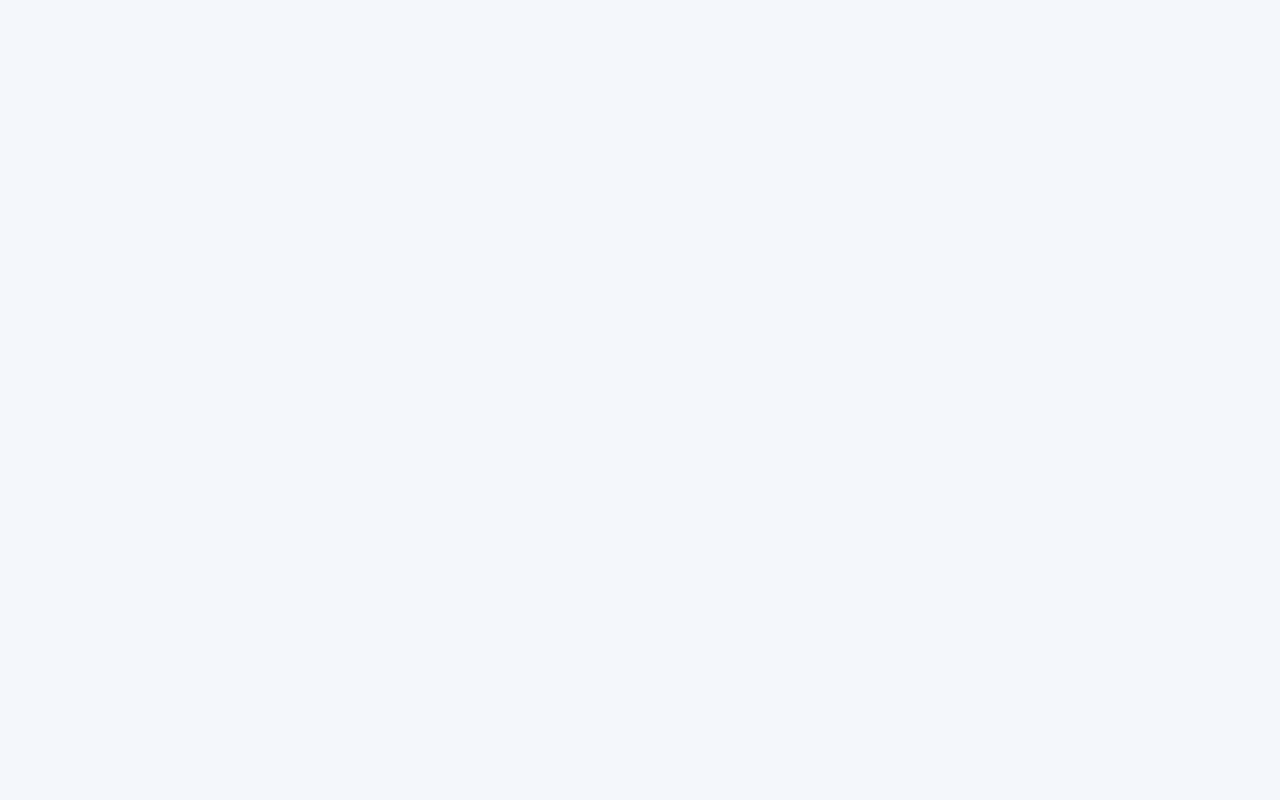
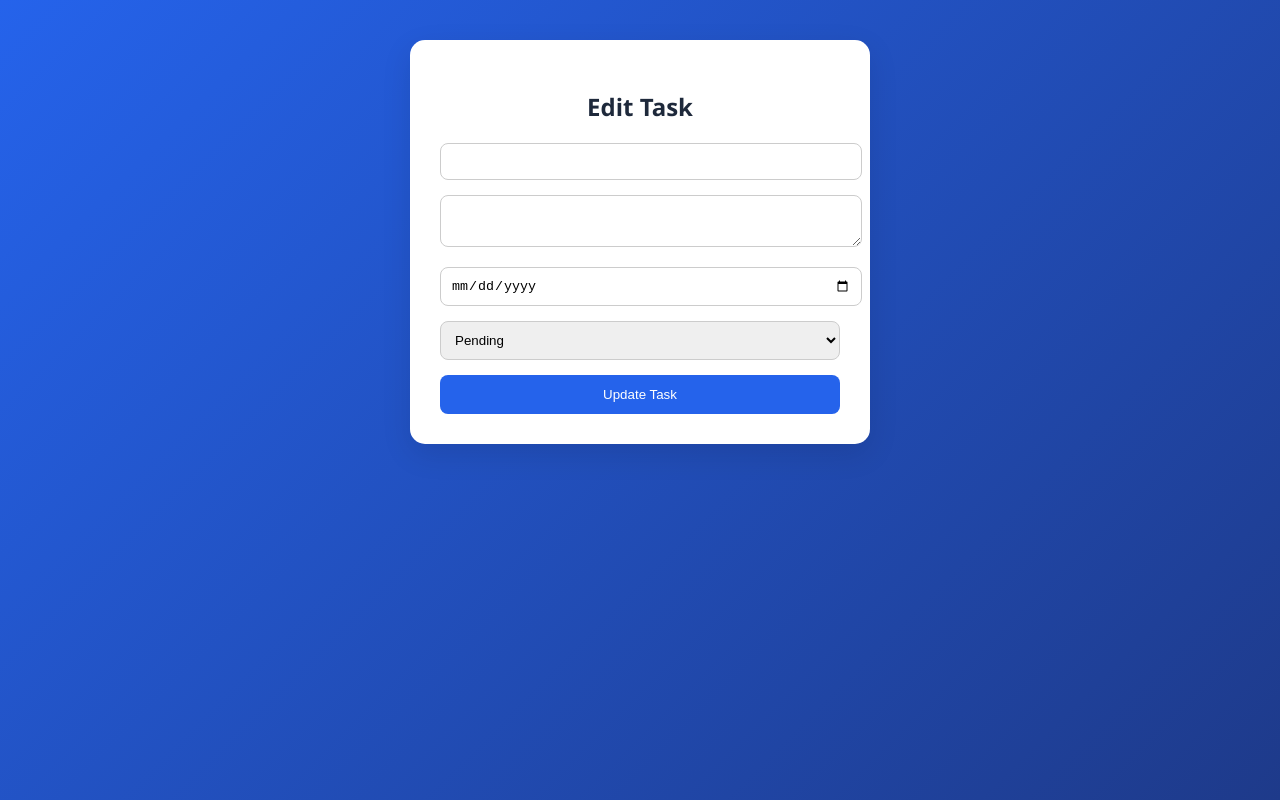
Before and after one commit to Mujakkir-96/TaskManager, a React (Create React App) app: page /edit/1 in a window 1280 px wide. Built offline with nearby package versions, Linux system fonts and the light colour scheme.

Commit message:
EditTask and Assignments Page Added

```diff
--- a/src/pages/Assignments.js
+++ b/src/pages/Assignments.js
@@ -1,11 +1,76 @@
-import React from 'react'
+import Navbar from "../components/Navbar";
+import { useState, useEffect } from "react";
 
-const Assignments = () => {
+function Assignments() {
+    const [assignments, setAssignments] = useState([]);
+    const [title, setTitle] = useState("");
+    const [subject, setSubject] = useState("");
+    const [dueDate, setDueDate] = useState("");
+
+    useEffect(() => {
+        const stored = JSON.parse(localStorage.getItem("assignments")) || [];
+        setAssignments(stored);
+    }, []);
+
+    const addAssignment = (e) => {
+        e.preventDefault();
+
+        const newAssignment = {
+            id: Date.now(),
+            title,
+            subject,
+            dueDate
+        };
+
+        const updated = [...assignments, newAssignment];
+        localStorage.setItem("assignments", JSON.stringify(updated));
+        setAssignments(updated);
+
+        setTitle("");
+        setSubject("");
+        setDueDate("");
+    };
+
     return (
-        <div>
+        <>
+            <Navbar />
+            <div className="assignment-container">
+                <h2>Assignment Manager</h2>
 
-        </div>
-    )
+                <form onSubmit={addAssignment} className="assignment-form">
+                    <input
+                        placeholder="Subject"
+                        value={subject}
+                        onChange={(e) => setSubject(e.target.value)}
+                        required
+                    />
+                    <input
+                        placeholder="Assignment Title"
+                        value={title}
+                        onChange={(e) => setTitle(e.target.value)}
+                        required
+                    />
+                    <input
+                        type="date"
+                        value={dueDate}
+                        onChange={(e) => setDueDate(e.target.value)}
+                        required
+                    />
+                    <button>Add</button>
+                </form>
+
+                <div className="task-grid">
+                    {assignments.map(a => (
+                        <div key={a.id} className="task-card">
+                            <h3>{a.title}</h3>
+                            <p>{a.subject}</p>
+                            <small>Due: {a.dueDate}</small>
+                        </div>
+                    ))}
+                </div>
+            </div>
+        </>
+    );
 }
 
-export default Assignments
+export default Assignments;
--- a/src/pages/EditTask.js
+++ b/src/pages/EditTask.js
@@ -1,11 +1,83 @@
-import React from 'react'
+import Navbar from "../components/Navbar";
+import { useParams, useNavigate } from "react-router-dom";
+import { useEffect, useState } from "react";
 
-const EditTask = () => {
+function EditTask() {
+    const { id } = useParams();
+    const navigate = useNavigate();
+
+    const [task, setTask] = useState({
+        title: "",
+        description: "",
+        deadline: "",
+        status: "Pending"
+    });
+
+    useEffect(() => {
+        const tasks = JSON.parse(localStorage.getItem("tasks")) || [];
+        const selectedTask = tasks.find(t => t.id === parseInt(id));
+        if (selectedTask) setTask(selectedTask);
+    }, [id]);
+
+    const handleChange = (e) => {
+        setTask({ ...task, [e.target.name]: e.target.value });
+    };
+
+    const handleUpdate = (e) => {
+        e.preventDefault();
+
+        let tasks = JSON.parse(localStorage.getItem("tasks")) || [];
+        tasks = tasks.map(t =>
+            t.id === parseInt(id) ? task : t
+        );
+
+        localStorage.setItem("tasks", JSON.stringify(tasks));
+        navigate("/tasks");
+    };
+
     return (
-        <div>
+        <>
+            <Navbar />
+            <div className="form-container">
+                <form onSubmit={handleUpdate} className="task-form">
+                    <h2>Edit Task</h2>
 
-        </div>
-    )
+                    <input
+                        name="title"
+                        value={task.title}
+                        onChange={handleChange}
+                        required
+                    />
+
+                    <textarea
+                        name="description"
+                        value={task.description}
+                        onChange={handleChange}
+                        required
+                    />
+
+                    <input
+                        type="date"
+                        name="deadline"
+                        value={task.deadline}
+                        onChange={handleChange}
+                        required
+                    />
+
+                    <select
+                        name="status"
+                        value={task.status}
+                        onChange={handleChange}
+                    >
+                        <option>Pending</option>
+                        <option>Completed</option>
+                    </select>
+
+                    <button>Update Task</button>
+                </form>
+            </div>
+        </>
+    );
 }
 
-export default EditTask
+export default EditTask;
--- a/src/style.css
+++ b/src/style.css
@@ -217,3 +217,31 @@ body {
     font-size: 18px;
     cursor: pointer;
 }
+
+body {
+    margin: 0;
+    font-family: 'Segoe UI', sans-serif;
+    background: linear-gradient(135deg, #2563eb, #1e3a8a);
+    min-height: 100vh;
+}
+
+.dashboard,
+.task-list,
+.assignment-container {
+    animation: fadePage 0.5s ease-in-out;
+    background: #f4f7fb;
+    min-height: 100vh;
+    padding: 40px;
+}
+
+@keyframes fadePage {
+    from {
+        opacity: 0;
+        transform: translateY(15px);
+    }
+
+    to {
+        opacity: 1;
+        transform: translateY(0);
+    }
+}
```
